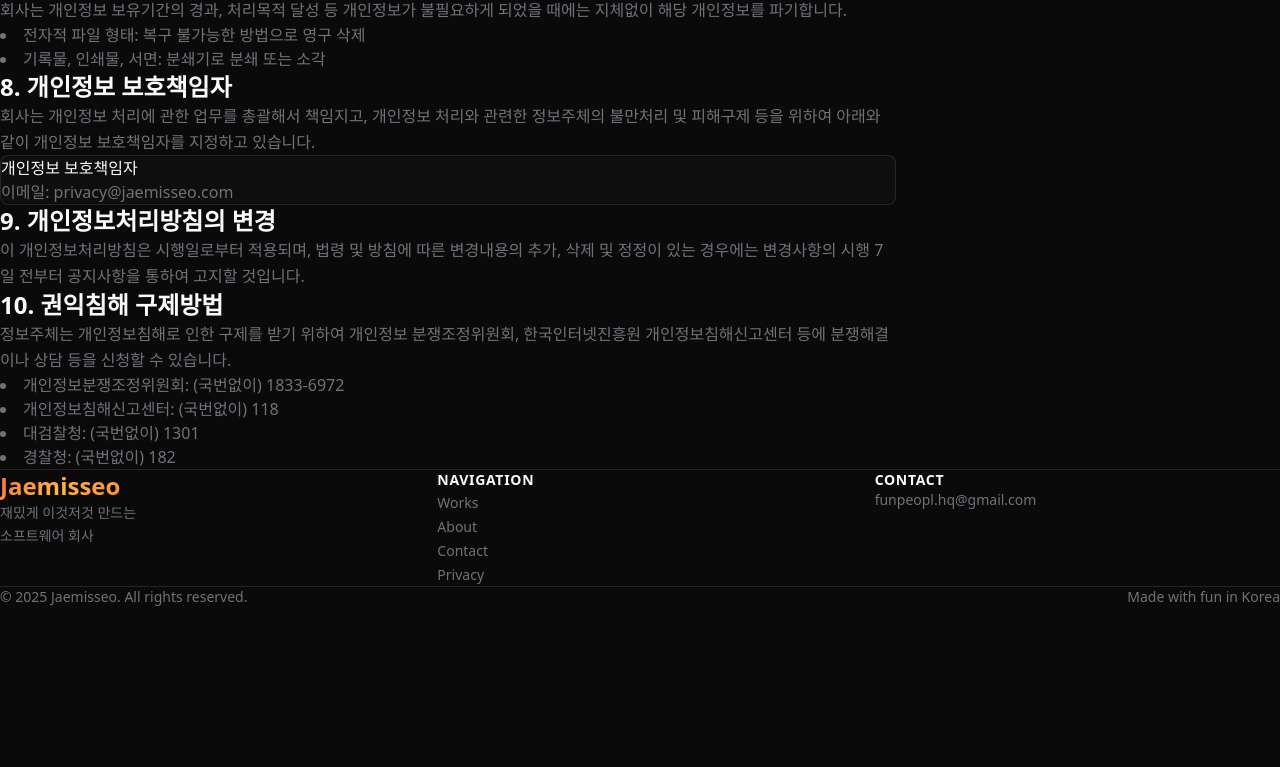
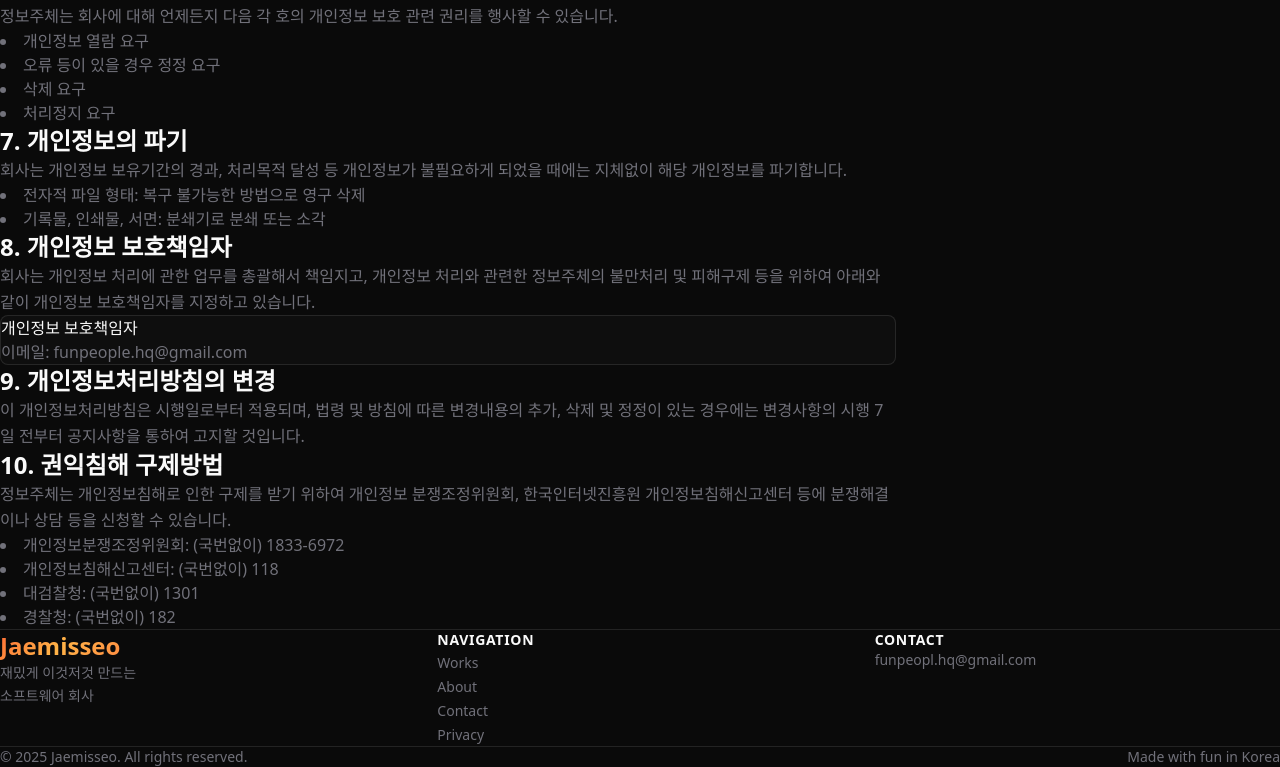
Before and after one commit to coolman0123/jaemisseo-site, a Next.js app: page /privacy in a window 1280 px wide. Shown: the part 917-1684 px from the top of the page. Before the commit the page ends 1524 px from the top, so only its background shows below. Built offline with nearby package versions, Linux system fonts and the light colour scheme; a web font is replaced by a local one.

Commit message:
fix: Privacy 페이지 헤더 겹침 수정 및 이메일 주소 변경

```diff
--- a/src/app/privacy/page.tsx
+++ b/src/app/privacy/page.tsx
@@ -9,7 +9,7 @@ export const metadata: Metadata = {
 export default function PrivacyPage() {
   return (
     <PageTransition>
-      <section className="min-h-screen pt-32 pb-20 px-6 bg-background">
+      <section style={{ paddingTop: '160px' }} className="min-h-screen pb-20 px-6 bg-background">
         <div className="max-w-4xl mx-auto">
           <h1 className="text-4xl md:text-5xl font-bold mb-8">
             개인정보처리방침
@@ -134,7 +134,7 @@ export default function PrivacyPage() {
                 </p>
                 <div className="mt-4 p-4 bg-white/[0.02] border border-white/10 rounded-lg">
                   <p className="text-foreground font-medium">개인정보 보호책임자</p>
-                  <p className="text-muted mt-2">이메일: privacy@jaemisseo.com</p>
+                  <p className="text-muted mt-2">이메일: funpeople.hq@gmail.com</p>
                 </div>
               </section>
 
```
